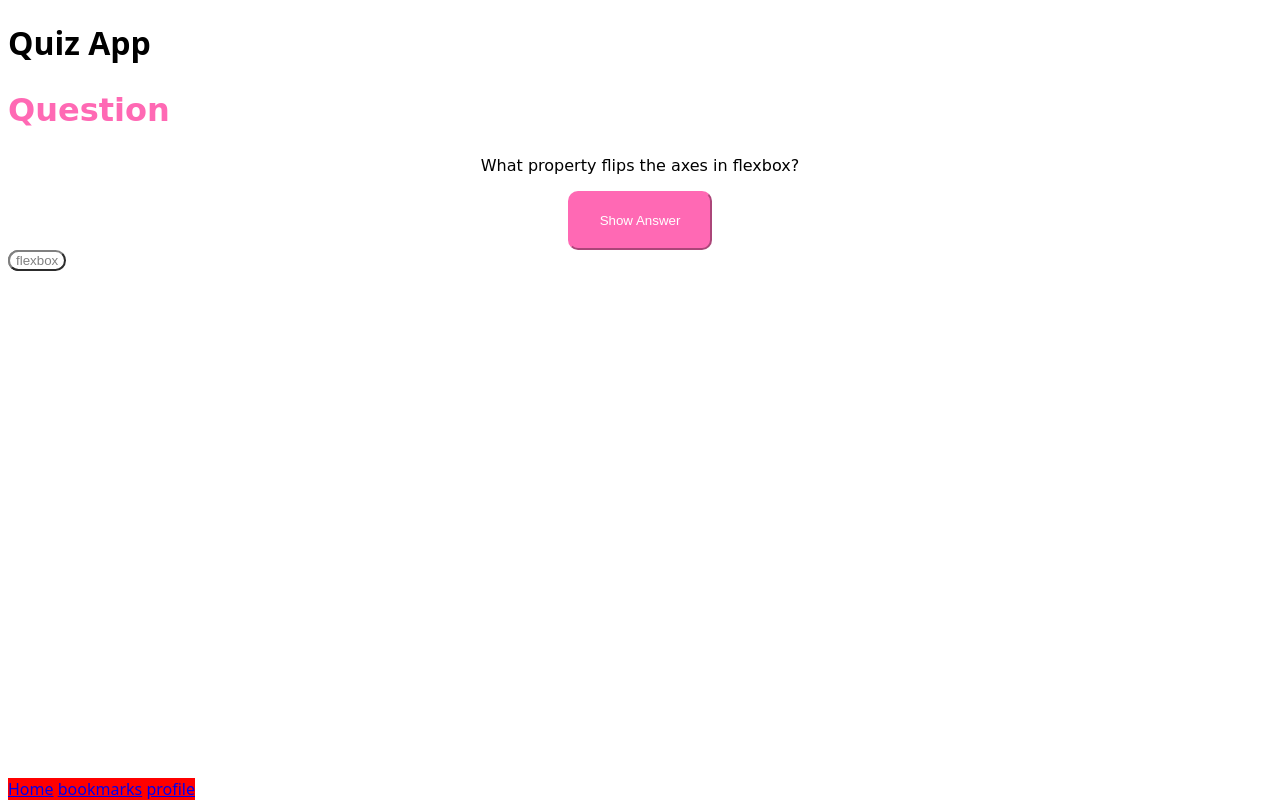
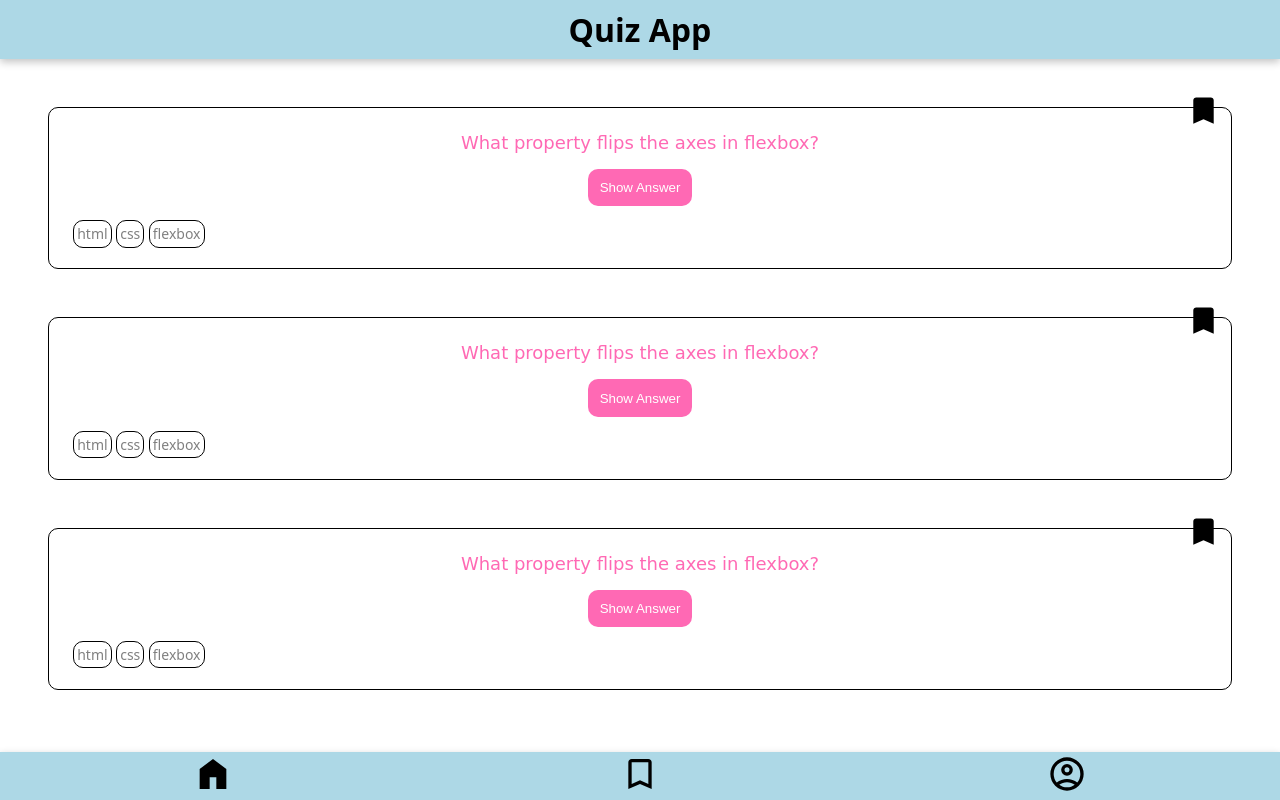
Before and after one commit to BirkBee/Quiz-App, a plain HTML site: page index.html in a window 1280 px wide. Drawn offline with Linux system fonts and the light colour scheme.

Commit message:
update index html and css add multiple styles

```diff
--- a/index.html
+++ b/index.html
@@ -7,24 +7,110 @@
     <title>Quiz App Homepage</title>
   </head>
   <body>
-    <header>
-      <h1 class="h1">Quiz App</h1>
+    <header class="header">
+      <h1>Quiz App</h1>
     </header>
     <main>
-      <h2 class="h2">Question</h2>
-      <p class="question">What property flips the axes in flexbox?</p>
-      <hover>
-        <button class="Show-Answer">Show Answer</button>
-        <button class="html">html</button>
-        <button class="css">css</button>
-        <button class="flexbox">flexbox</button>
-      </hover>
+      <section class="quiz-card">
+        <button class="bookmark-button">
+          <svg
+            xmlns="http://www.w3.org/2000/svg"
+            height="35"
+            viewBox="0 -960 960 960"
+            width="35"
+          >
+            <path
+              d="M200-120v-640q0-33 23.5-56.5T280-840h400q33 0 56.5 23.5T760-760v640L480-240 200-120Z"
+            />
+          </svg>
+        </button>
+        <p class="question">What property flips the axes in flexbox?</p>
+        <button class="show-answer-button">Show Answer</button>
+        <div class="category-tag-container">
+          <span class="category-tag">html</span>
+          <span class="category-tag">css</span>
+          <span class="category-tag">flexbox</span>
+        </div>
+      </section>
+      <section class="quiz-card">
+        <button class="bookmark-button">
+          <svg
+            xmlns="http://www.w3.org/2000/svg"
+            height="35"
+            viewBox="0 -960 960 960"
+            width="35"
+          >
+            <path
+              d="M200-120v-640q0-33 23.5-56.5T280-840h400q33 0 56.5 23.5T760-760v640L480-240 200-120Z"
+            />
+          </svg>
+        </button>
+        <p class="question">What property flips the axes in flexbox?</p>
+        <button class="show-answer-button">Show Answer</button>
+        <div class="category-tag-container">
+          <span class="category-tag">html</span>
+          <span class="category-tag">css</span>
+          <span class="category-tag">flexbox</span>
+        </div>
+      </section>
+      <section class="quiz-card">
+        <button class="bookmark-button">
+          <svg
+            xmlns="http://www.w3.org/2000/svg"
+            height="35"
+            viewBox="0 -960 960 960"
+            width="35"
+          >
+            <path
+              d="M200-120v-640q0-33 23.5-56.5T280-840h400q33 0 56.5 23.5T760-760v640L480-240 200-120Z"
+            />
+          </svg>
+        </button>
+        <p class="question">What property flips the axes in flexbox?</p>
+        <button class="show-answer-button">Show Answer</button>
+        <div class="category-tag-container">
+          <span class="category-tag">html</span>
+          <span class="category-tag">css</span>
+          <span class="category-tag">flexbox</span>
+        </div>
+      </section>
     </main>
     <footer>
       <nav class="nav">
-        <a href="#home">Home</a>
-        <a href="bookmarks">bookmarks</a>
-        <a href="profile">profile</a>
+        <a href="/index.html" aria-label="go to homepage"
+          ><svg
+            xmlns="http://www.w3.org/2000/svg"
+            height="40"
+            viewBox="0 -960 960 960"
+            width="40"
+          >
+            <path d="M160-120v-480l320-240 320 240v480H560v-280H400v280H160Z" />
+          </svg>
+        </a>
+        <a href="/bookmarks.html" aria-label="go to bookmarks"
+          ><svg
+            xmlns="http://www.w3.org/2000/svg"
+            height="40"
+            viewBox="0 -960 960 960"
+            width="40"
+          >
+            <path
+              d="M200-120v-640q0-33 23.5-56.5T280-840h400q33 0 56.5 23.5T760-760v640L480-240 200-120Zm80-122 200-86 200 86v-518H280v518Zm0-518h400-400Z"
+            />
+          </svg>
+        </a>
+        <a href="/profile.html" aria-label="go to profile"
+          ><svg
+            xmlns="http://www.w3.org/2000/svg"
+            height="40"
+            viewBox="0 -960 960 960"
+            width="40"
+          >
+            <path
+              d="M234-276q51-39 114-61.5T480-360q69 0 132 22.5T726-276q35-41 54.5-93T800-480q0-133-93.5-226.5T480-800q-133 0-226.5 93.5T160-480q0 59 19.5 111t54.5 93Zm246-164q-59 0-99.5-40.5T340-580q0-59 40.5-99.5T480-720q59 0 99.5 40.5T620-580q0 59-40.5 99.5T480-440Zm0 360q-83 0-156-31.5T197-197q-54-54-85.5-127T80-480q0-83 31.5-156T197-763q54-54 127-85.5T480-880q83 0 156 31.5T763-763q54 54 85.5 127T880-480q0 83-31.5 156T763-197q-54 54-127 85.5T480-80Zm0-80q53 0 100-15.5t86-44.5q-39-29-86-44.5T480-280q-53 0-100 15.5T294-220q39 29 86 44.5T480-160Zm0-360q26 0 43-17t17-43q0-26-17-43t-43-17q-26 0-43 17t-17 43q0 26 17 43t43 17Zm0-60Zm0 360Z"
+            />
+          </svg>
+        </a>
       </nav>
     </footer>
   </body>
--- a/styles.css
+++ b/styles.css
@@ -2,83 +2,73 @@
 *::before,
 *::after {
   box-sizing: border-box;
+  margin: 0;
+  padding: 0;
 }
 
 body {
   font-family: system-ui;
 }
 
-h2 {
-  color: hotpink;
-  font-family: cursive;
-  font-size: 2rem;
+.header {
+  background-color: lightblue;
+  text-align: center;
+  padding: 0.5rem;
+  box-shadow: rgba(0, 0, 0, 0.24) 0px 3px 8px;
 }
+
+.quiz-card {
+  border: 1px solid black;
+  border-radius: 10px;
+  padding: 1.5rem;
+  margin: 3rem;
+  display: flex;
+  flex-direction: column;
+  gap: 1rem;
+  position: relative;
+}
+
+.bookmark-button {
+  background: none;
+  border: none;
+  position: absolute;
+  top: -15px;
+  right: 10px;
+}
+
 .question {
   font-family: cursive;
-  color: black;
+  font-size: 18px;
+  color: hotpink;
   text-align: center;
 }
-.Show-Answer {
+
+.show-answer-button {
   color: white;
   background-color: hotpink;
-  border-color: hotpink;
+  border: none;
   border-radius: 10px;
-  padding: 20px 30px;
-  display: flex;
-  box-align: center;
+  padding: 0.7rem;
   margin: auto;
 }
 
-.html {
+.category-tag {
   color: grey;
-  background-color: white;
   border-color: grey;
-  border-radius: 30px;
-  justify-content: space-evenly;
-  position: absolute;
-  display: flex;
-  box-align: center;
-  margin: auto;
+  font-size: 14px;
+  border: 1px solid black;
+  border-radius: 10px;
+  padding: 0.2rem;
 }
 
-.css {
-  color: grey;
-  background-color: white;
-  border-color: grey;
-  border-radius: 30px;
-  justify-content: space-evenly;
-  position: absolute;
-  display: flex;
-  box-align: center;
-  margin: auto;
-}
-
-.flexbox {
-  color: grey;
-  background-color: white;
-  border-color: grey;
-  border-radius: 30px;
-  justify-content: space-evenly;
-  position: absolute;
-  display: flex;
-  box-align: center;
-  margin: auto;
-}
-
-.positioning {
-  color: grey;
-  background-color: white;
-  border-color: grey;
-  border-radius: 30px;
-  justify-content: space-evenly;
-  align-items: baseline;
-  position: absolute;
-  display: flex;
-  box-align: left;
-  margin: auto;
-}
 .nav {
-  background-color: red;
+  background-color: lightblue;
   position: fixed;
   bottom: 0;
+  display: flex;
+  justify-content: space-around;
+  width: 100%;
+  height: 3rem;
+  align-items: center;
+  box-shadow: rgba(0, 0, 0, 0.24) 0px 3px 8px;
 }
```
Also changed, not shown: bookmarks.html (added), profile.html (added).
